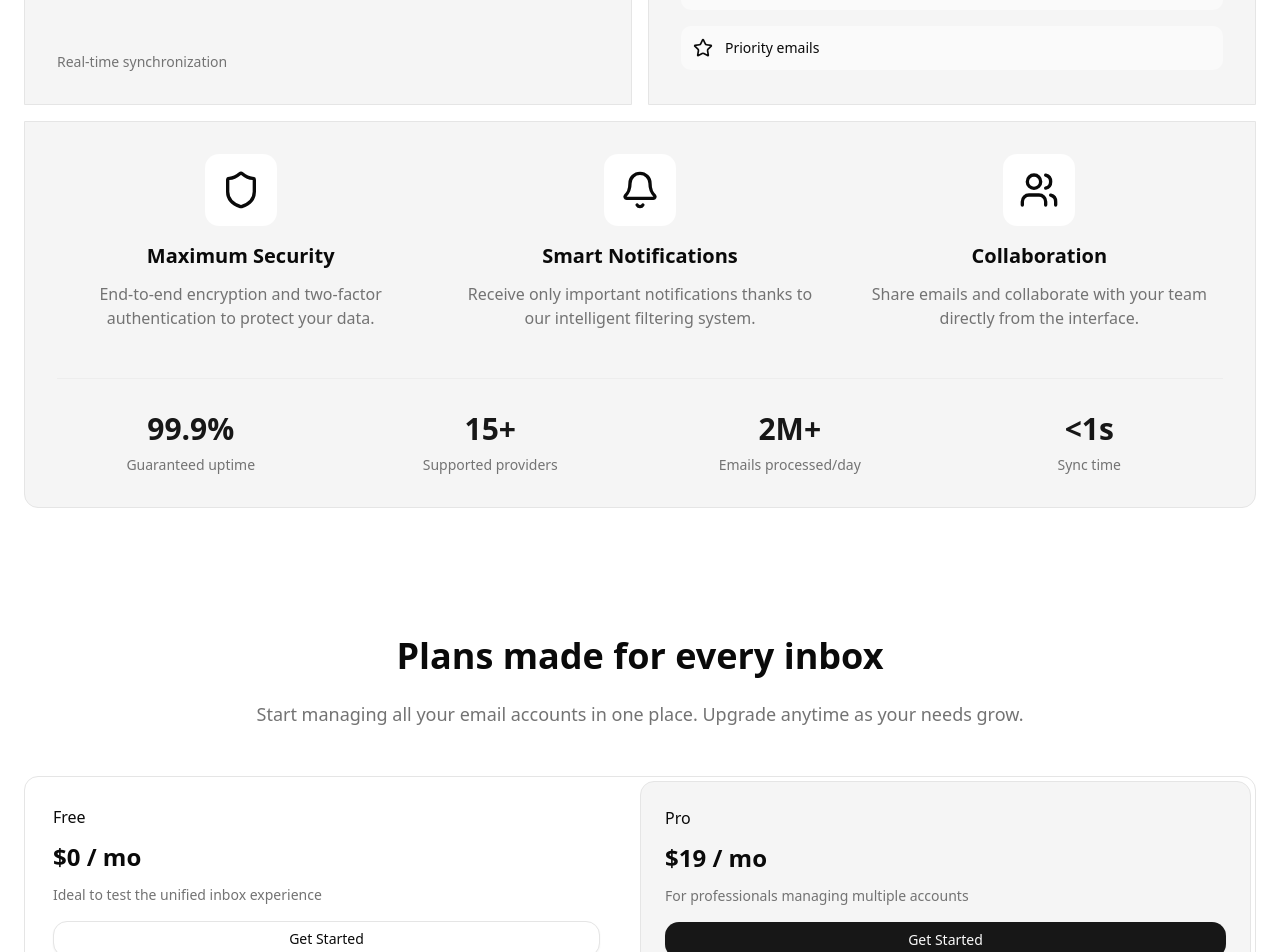
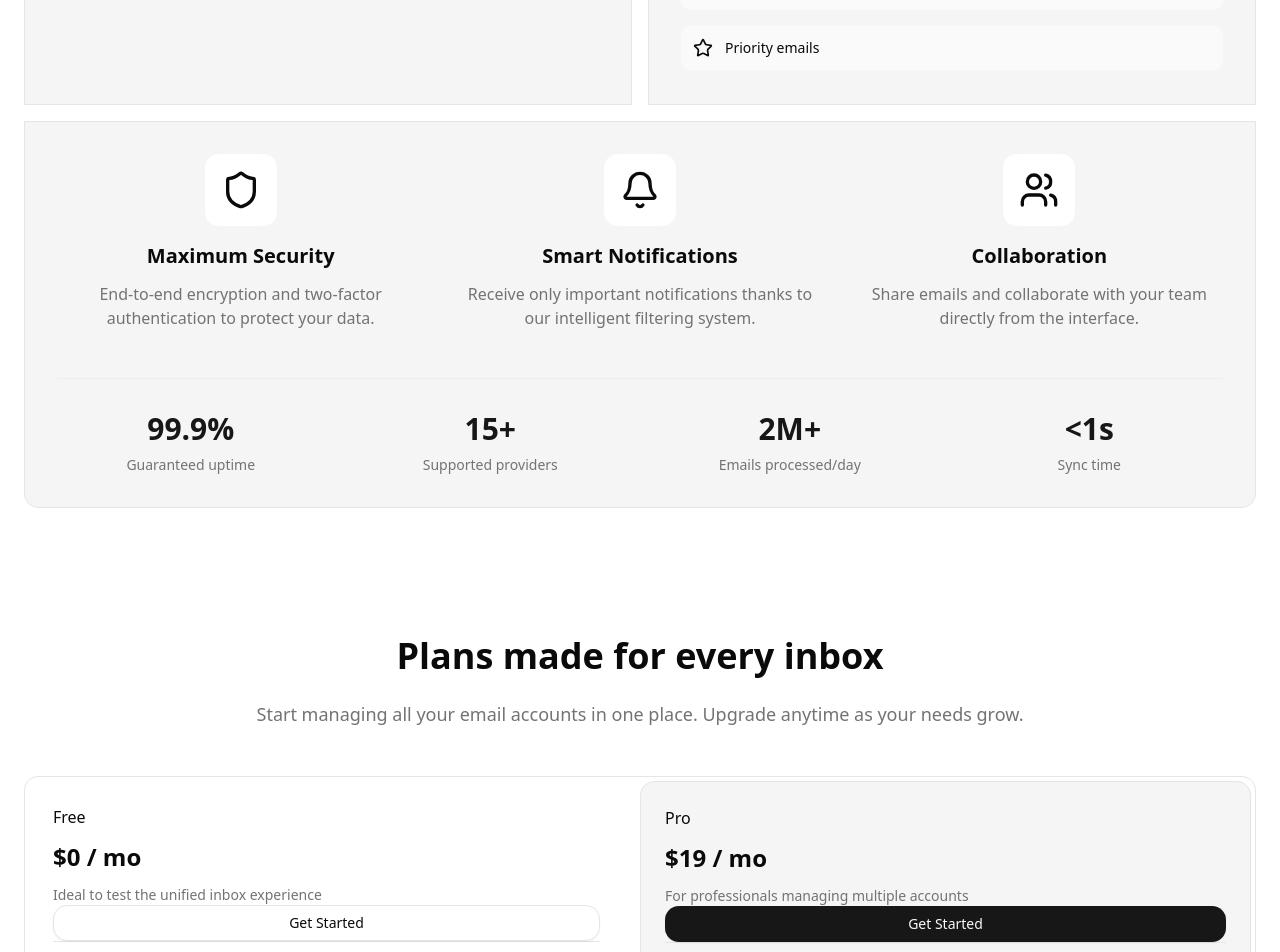
Before and after one commit to Rlzee/email-manager, a Next.js app: page / in a window 1280 px wide. Shown: the part 3200-4152 px from the top of the page. Built offline with nearby package versions, Linux system fonts and the light colour scheme.

Commit message:
feat: integrate AnimatedGroup for enhanced animations across multiple components

```diff
--- a/src/components/ui/animatedGroup.tsx
+++ b/src/components/ui/animatedGroup.tsx
@@ -1,8 +1,8 @@
 'use client';
-import { ReactNode } from 'react';
-import { motion, Variants } from 'framer-motion';
+import { useRef } from 'react';
+import { motion, useInView, Variants } from 'framer-motion';
 import { cn } from '@/lib/utils';
-import React from 'react';
+import React, { ReactNode } from 'react';
 
 type PresetType =
   | 'fade'
@@ -24,6 +24,8 @@ type AnimatedGroupProps = {
     item?: Variants;
   };
   preset?: PresetType;
+  inView?: boolean;
+  inViewMargin?: string;
 };
 
 const defaultContainerVariants: Variants = {
@@ -41,10 +43,7 @@ const defaultItemVariants: Variants = {
   visible: { opacity: 1 },
 };
 
-const presetVariants: Record<
-  PresetType,
-  { container: Variants; item: Variants }
-> = {
+const presetVariants: Record<PresetType, { container: Variants; item: Variants }> = {
   fade: {
     container: defaultContainerVariants,
     item: {
@@ -142,17 +141,26 @@ function AnimatedGroup({
   className,
   variants,
   preset,
+  inView = false,
+  inViewMargin = '-100px',
 }: AnimatedGroupProps) {
+  const ref = useRef(null);
+  const isInView = useInView(ref, { once: true, margin: inViewMargin as any });
+
   const selectedVariants = preset
     ? presetVariants[preset]
     : { container: defaultContainerVariants, item: defaultItemVariants };
+
   const containerVariants = variants?.container || selectedVariants.container;
   const itemVariants = variants?.item || selectedVariants.item;
 
+  const shouldAnimate = inView ? isInView : true;
+
   return (
     <motion.div
-      initial='hidden'
-      animate='visible'
+      ref={ref}
+      initial="hidden"
+      animate={shouldAnimate ? 'visible' : 'hidden'}
       variants={containerVariants}
       className={cn(className)}
     >
--- a/src/features/landing/bento.tsx
+++ b/src/features/landing/bento.tsx
@@ -1,28 +1,46 @@
-'use client'
+"use client";
 
-import { Mail, Search, Bell, Shield, Zap, Users, Archive, Star } from "lucide-react"
-import { Badge } from "@/components/ui/badge"
+import {
+  Mail,
+  Search,
+  Bell,
+  Shield,
+  Zap,
+  Users,
+  Archive,
+  Star,
+} from "lucide-react";
+import { Badge } from "@/components/ui/badge";
+import { AnimatedGroup } from "@/components/ui/animatedGroup";
 
 export function Bento() {
   return (
     <section className="pb-16 md:pb-32" id="bento">
-      <div  className="mx-auto max-w-7xl px-6">
+      <div className="mx-auto max-w-7xl px-6">
+        <AnimatedGroup preset="blur" inView inViewMargin="-200px">
           <div className="grid grid-cols-1 md:grid-cols-2 w-full gap-4">
             {/* Left Grid */}
             <div className="bg-secondary border rounded-t-xl md:rounded-tl-xl md:rounded-tr-none h-auto p-8 flex flex-col justify-between min-h-[400px]">
+              <AnimatedGroup preset="slide" inView inViewMargin="-200px">
                 <div>
                   <div className="flex items-center gap-3 mb-6">
                     <div className="p-3 rounded-xl bg-background">
                       <Mail className="w-8 h-8" />
                     </div>
-                <h3 className="text-2xl font-bold">All your emails, one place</h3>
+                    <h3 className="text-2xl font-bold">
+                      All your emails, one place
+                    </h3>
                   </div>
                   <p className="text-muted-foreground text-lg mb-8">
-                Connect Gmail, iCloud, Outlook and more. Manage all your email accounts from a single, intuitive interface.
+                    Connect Gmail, iCloud, Outlook and more. Manage all your
+                    email accounts from a single, intuitive interface.
                   </p>
                   <div className="flex flex-wrap gap-2">
                     {["Gmail", "iCloud", "Outlook", "Yahoo"].map((provider) => (
-                  <Badge key={provider} className="text-sm text-secondary py-2 px-4 rounded-xl">
+                      <Badge
+                        key={provider}
+                        className="text-sm text-secondary py-2 px-4 rounded-xl"
+                      >
                         {provider}
                       </Badge>
                     ))}
@@ -31,52 +49,75 @@ export function Bento() {
                 <div className="mt-8 text-sm text-muted-foreground">
                   <span>Real-time synchronization</span>
                 </div>
+              </AnimatedGroup>
             </div>
 
             {/* Right Grid */}
             <div className="bg-secondary border md:rounded-tr-xl md:rounded-bl-none p-8 flex flex-col justify-between min-h-[400px]">
+              <AnimatedGroup preset="slide" inView inViewMargin="-200px">
                 <div>
                   <div className="flex items-center gap-3 mb-6">
                     <div className="p-3 bg-background rounded-xl">
                       <Zap className="w-8 h-8" />
                     </div>
-                <h3 className="text-2xl font-bold">Artificial Intelligence</h3>
+                    <h3 className="text-2xl font-bold">
+                      Artificial Intelligence
+                    </h3>
                   </div>
                   <p className="text-muted-foreground text-lg mb-8">
-                Automatically sort your emails, detect spam and organize your inbox with AI.
+                    Automatically sort your emails, detect spam and organize
+                    your inbox with AI.
                   </p>
                   <div className="space-y-4">
                     {[
-                  { icon: <Search className="w-5 h-5" />, text: "Smart search" },
-                  { icon: <Archive className="w-5 h-5" />, text: "Auto sorting" },
-                  { icon: <Star className="w-5 h-5" />, text: "Priority emails" },
+                      {
+                        icon: <Search className="w-5 h-5" />,
+                        text: "Smart search",
+                      },
+                      {
+                        icon: <Archive className="w-5 h-5" />,
+                        text: "Auto sorting",
+                      },
+                      {
+                        icon: <Star className="w-5 h-5" />,
+                        text: "Priority emails",
+                      },
                     ].map((item, i) => (
-                  <div key={i} className="flex items-center gap-3 p-3 bg-background/50 rounded-lg">
+                      <div
+                        key={i}
+                        className="flex items-center gap-3 p-3 bg-background/50 rounded-lg"
+                      >
                         {item.icon}
                         <span className="text-sm">{item.text}</span>
                       </div>
                     ))}
                   </div>
                 </div>
+              </AnimatedGroup>
             </div>
           </div>
 
           {/* Bottom Grid */}
           <div className="bg-secondary border rounded-b-xl h-auto mt-4 p-8">
+            <AnimatedGroup preset="slide" inView inViewMargin="-200px">
               <div className="grid md:grid-cols-3 gap-8">
-            {[{
+                {[
+                  {
                     icon: Shield,
                     title: "Maximum Security",
-              desc: "End-to-end encryption and two-factor authentication to protect your data."
-            }, {
+                    desc: "End-to-end encryption and two-factor authentication to protect your data.",
+                  },
+                  {
                     icon: Bell,
                     title: "Smart Notifications",
-              desc: "Receive only important notifications thanks to our intelligent filtering system."
-            }, {
+                    desc: "Receive only important notifications thanks to our intelligent filtering system.",
+                  },
+                  {
                     icon: Users,
                     title: "Collaboration",
-              desc: "Share emails and collaborate with your team directly from the interface."
-            }].map((item, i) => (
+                    desc: "Share emails and collaborate with your team directly from the interface.",
+                  },
+                ].map((item, i) => (
                   <div key={i} className="text-center">
                     <div className="p-4 bg-background rounded-xl w-fit mx-auto mb-4">
                       <item.icon className="w-10 h-10" />
@@ -97,14 +138,20 @@ export function Bento() {
                     ["<1s", "Sync time"],
                   ].map(([value, label]) => (
                     <div key={label}>
-                  <div className="text-3xl font-bold text-primary mb-2">{value}</div>
-                  <div className="text-sm text-muted-foreground">{label}</div>
+                      <div className="text-3xl font-bold text-primary mb-2">
+                        {value}
+                      </div>
+                      <div className="text-sm text-muted-foreground">
+                        {label}
+                      </div>
                     </div>
                   ))}
                 </div>
               </div>
+            </AnimatedGroup>
           </div>
+        </AnimatedGroup>
       </div>
     </section>
-  )
+  );
 }
--- a/src/features/landing/faq.tsx
+++ b/src/features/landing/faq.tsx
@@ -1,6 +1,7 @@
 "use client";
 
 import { Accordion, Accordions } from "@/components/ui/accordion";
+import { AnimatedGroup } from "@/components/ui/animatedGroup";
 
 export function Faq() {
   return (
@@ -15,12 +16,16 @@ export function Faq() {
             have questions? Don’t hesitate to reach out to our support team.
           </p>
         </div>
+        <AnimatedGroup preset="blur-slide" inView inViewMargin="-200px">
           <Accordions className="w-full" type="single">
-          <Accordion id="how-it-works" title="How does the unified inbox work?">
+            <Accordion
+              id="how-it-works"
+              title="How does the unified inbox work?"
+            >
               <p>
-              You connect your existing email accounts (Gmail, Outlook, iCloud,
-              etc.) via OAuth. We securely fetch your emails and display them in
-              a single, unified interface.
+                You connect your existing email accounts (Gmail, Outlook,
+                iCloud, etc.) via OAuth. We securely fetch your emails and
+                display them in a single, unified interface.
               </p>
             </Accordion>
 
@@ -62,6 +67,7 @@ export function Faq() {
               </p>
             </Accordion>
           </Accordions>
+        </AnimatedGroup>
       </div>
     </section>
   );
--- a/src/features/landing/feature.tsx
+++ b/src/features/landing/feature.tsx
@@ -1,4 +1,6 @@
 'use client'
+
+import { AnimatedGroup } from "@/components/ui/animatedGroup"
 
 export function Feature() {
   return (
@@ -18,6 +20,7 @@ export function Feature() {
           </div>
         </div>
 
+        <AnimatedGroup preset="blur-slide" inView>
           <div className="flex flex-col gap-4 md:flex-row">
             <div className="flex-1 space-y-4 p-6 md:rounded-l-xl md:rounded-tr-none rounded-t-xl bg-secondary border">
               <h3 className="text-lg font-semibold">Smart Signatures</h3>
@@ -40,6 +43,7 @@ export function Feature() {
               </p>
             </div>
           </div>
+        </AnimatedGroup>
       </div>
     </section>
   )
--- a/src/features/landing/feature2.tsx
+++ b/src/features/landing/feature2.tsx
@@ -1,10 +1,13 @@
 'use client'
+
+import { AnimatedGroup } from "@/components/ui/animatedGroup"
 
 export function Feature2() {
   return (
     <section className="pb-10 md:pb-16" id="feature2">
       <div  className="mx-auto max-w-7xl px-6">
         {/* Bloc 1 : Smart Email Sending */}
+        <AnimatedGroup preset="blur-slide" inView inViewMargin="-300px">
           <div className="grid grid-cols-1 md:grid-cols-2 gap-10 py-16 md:py-32 items-center">
             <div>
               <h2 className="text-2xl md:text-3xl font-semibold mb-4">
@@ -22,8 +25,10 @@ export function Feature2() {
               </div>
             </div>
           </div>
+        </AnimatedGroup>
 
         {/* Bloc 2 : Advanced Search */}
+        <AnimatedGroup preset="blur-slide" inView inViewMargin="-300px">
           <div className="grid grid-cols-1 md:grid-cols-2 gap-10 py-16 md:py-32 items-center">
             <div className="flex items-center justify-center order-2 md:order-1 pb-16 md:pb-0">
               <div className="bg-secondary border rounded-xl h-52 w-52">
@@ -41,6 +46,7 @@ export function Feature2() {
               </p>
             </div>
           </div>
+        </AnimatedGroup>
       </div>
     </section>
   )
--- a/src/features/landing/pricing.tsx
+++ b/src/features/landing/pricing.tsx
@@ -3,6 +3,7 @@
 import { Button } from "@/components/ui/button"
 import Link from "next/link"
 import { Check } from "lucide-react"
+import { AnimatedGroup } from "@/components/ui/animatedGroup"
 
 export function Pricing() {
   return (
@@ -18,10 +19,14 @@ export function Pricing() {
           </p>
         </div>
 
+        {/* Pricing Cards */}
+          <AnimatedGroup preset="blur" inView inViewMargin="-200px">
         <div className="rounded-xl flex flex-col justify-between border p-1">
           <div className="flex flex-col gap-4 md:flex-row">
             {/* Free Plan */}
             <div className="flex-1 space-y-4 p-6">
+          <AnimatedGroup preset="slide" inView inViewMargin="-200px">
+
               <div>
                 <h2 className="font-medium">Free</h2>
                 <span className="my-3 block text-2xl font-semibold">
@@ -50,10 +55,13 @@ export function Pricing() {
                   </li>
                 ))}
               </ul>
+          </AnimatedGroup>
             </div>
 
             {/* Pro Plan */}
             <div className="rounded-xl flex flex-col justify-between bg-secondary w-full md:w-1/2 space-y-4 p-6 border">
+          <AnimatedGroup preset="slide" inView inViewMargin="-200px">
+
               <div>
                 <h2 className="font-medium">Pro</h2>
                 <span className="my-3 block text-2xl font-semibold">
@@ -92,9 +100,11 @@ export function Pricing() {
                   ))}
                 </ul>
               </div>
+          </AnimatedGroup>
             </div>
           </div>
         </div>
+        </AnimatedGroup>
       </div>
     </section>
   )
--- a/src/features/landing/testimonials.tsx
+++ b/src/features/landing/testimonials.tsx
@@ -1,6 +1,7 @@
-"use client"
+"use client";
 
-import { TestimonialsColumn } from "@/components/testimonials-columns"
+import { TestimonialsColumn } from "@/components/testimonials-columns";
+import { AnimatedGroup } from "@/components/ui/animatedGroup";
 
 const testimonials = [
   {
@@ -57,24 +58,29 @@ const testimonials = [
     name: "Hassan Ali",
     role: "Tech Blogger",
   },
-]
+];
 
-const firstColumn = testimonials.slice(0, 3)
-const secondColumn = testimonials.slice(3, 6)
-const thirdColumn = testimonials.slice(6, 9)
+const firstColumn = testimonials.slice(0, 3);
+const secondColumn = testimonials.slice(3, 6);
+const thirdColumn = testimonials.slice(6, 9);
 
 export function Testimonials() {
   return (
-    <section className="py-16 md:py-32 scroll-mt-50 md:scroll-mt-0" id="testimonials">
+    <section
+      className="py-16 md:py-32 scroll-mt-50 md:scroll-mt-0"
+      id="testimonials"
+    >
       <div className="mx-auto max-w-7xl px-6">
         <div className="mx-auto flex max-w-3xl flex-col text-center">
           <h2 className="mb-3 text-3xl font-semibold md:mb-4 lg:mb-6 lg:text-4xl">
             What Our Users Say
           </h2>
           <p className="text-muted-foreground lg:text-lg mb-6 md:mb-8 lg:mb-12">
-            Real stories from people who’ve simplified their email workflow with our all-in-one inbox.
+            Real stories from people who’ve simplified their email workflow with
+            our all-in-one inbox.
           </p>
         </div>
+        <AnimatedGroup preset="blur-slide" inView>
           <div className="flex justify-center gap-6 mt-10 [mask-image:linear-gradient(to_bottom,transparent,black_25%,black_75%,transparent)] max-h-[740px] overflow-hidden">
             <TestimonialsColumn testimonials={firstColumn} duration={15} />
             <TestimonialsColumn
@@ -88,7 +94,8 @@ export function Testimonials() {
               duration={17}
             />
           </div>
+        </AnimatedGroup>
       </div>
     </section>
-  )
+  );
 }
```
Lines whose indentation alone changed are shown as unchanged.
